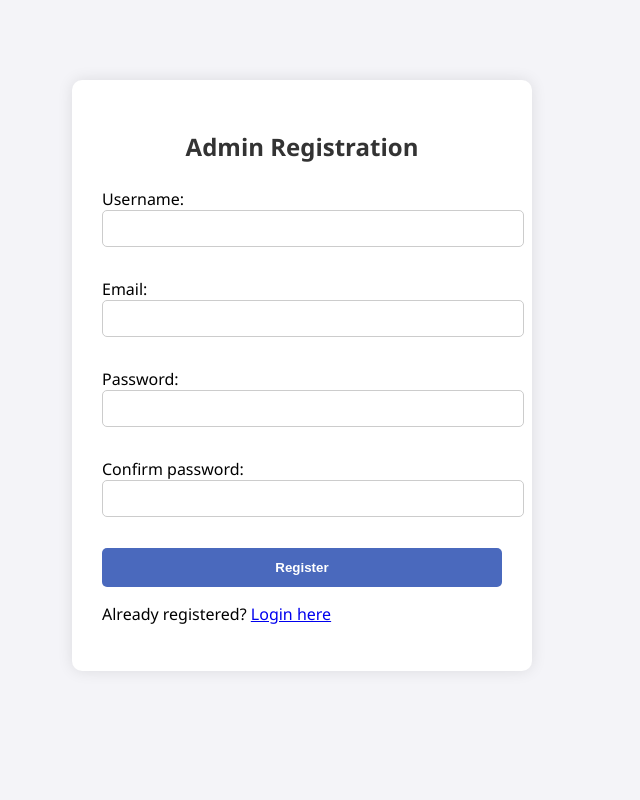
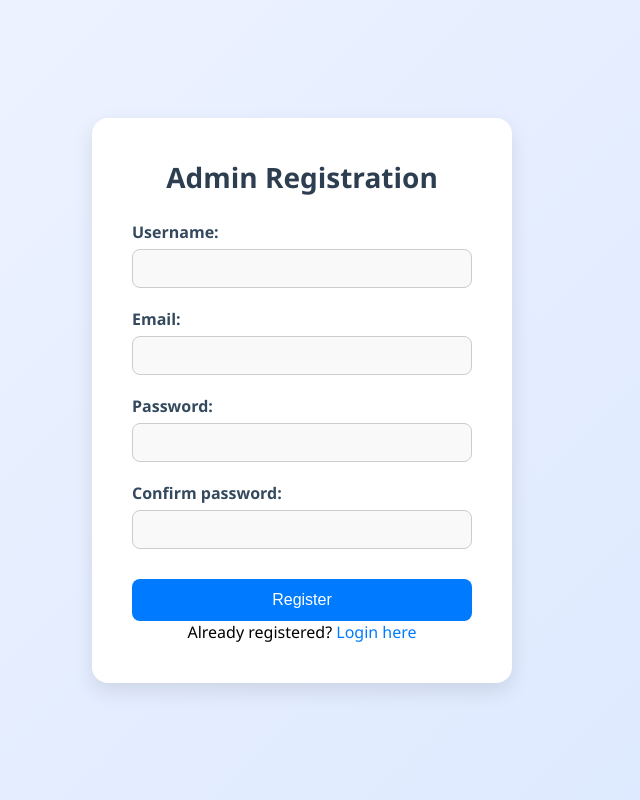
Before and after one commit to salilgupta332/Speedy-Bites, a Django app: page /admin-register/ in a window 1280 px wide. Shown: the whole page, without its empty margins (338-978 px from the left). Run offline with Django 5.2, Linux system fonts and the light colour scheme; parts of the project's set-up code (start-up, migrations or seed data) failed here and were passed over.

Commit message:
Admin Regitration form  updated

```diff
--- a/static/css/admin_register.css
+++ b/static/css/admin_register.css
@@ -1,47 +1,104 @@
-/* static/css/admin_register.css */
-body {
-    background-color: #f4f4f8;
-    font-family: 'Segoe UI', sans-serif;
+/* admin_register.css */
+
+/* Reset some default styles */
+* {
+    margin: 0;
+    padding: 0;
+    box-sizing: border-box;
 }
 
-.form-container {
-    max-width: 400px;
-    margin: 80px auto;
-    padding: 30px;
-    background: #fff;
-    box-shadow: 0 0 15px rgba(0,0,0,0.1);
-    border-radius: 10px;
+body {
+    font-family: 'Segoe UI', Tahoma, Geneva, Verdana, sans-serif;
+    background: linear-gradient(135deg, #f0f4ff, #dbe8ff);
+    display: flex;
+    align-items: center;
+    justify-content: center;
+    height: 100vh;
 }
 
-h2 {
+/* Form Container */
+.form-container {
+    background-color: #ffffff;
+    padding: 40px;
+    border-radius: 16px;
+    box-shadow: 0 8px 20px rgba(0, 0, 0, 0.1);
+    width: 100%;
+    max-width: 420px;
     text-align: center;
-    margin-bottom: 25px;
-    color: #333;
 }
 
-form input {
-    width: 100%;
-    padding: 10px;
-    margin-bottom: 15px;
-    border-radius: 5px;
-    border: 1px solid #ccc;
+/* Heading */
+.form-container h2 {
+    color: #2c3e50;
+    margin-bottom: 25px;
+    font-size: 28px;
 }
 
-button {
+/* Django form elements */
+form p {
+    margin-bottom: 20px;
+    text-align: left;
+}
+
+form label {
+    display: block;
+    margin-bottom: 6px;
+    color: #34495e;
+    font-weight: 600;
+}
+
+form input[type="text"],
+form input[type="email"],
+form input[type="password"] {
     width: 100%;
-    padding: 12px;
-    background: #4a69bd;
+    padding: 10px 14px;
+    border: 1px solid #ccc;
+    border-radius: 8px;
+    font-size: 15px;
+    background-color: #f9f9f9;
+    transition: 0.3s border-color;
+}
+
+form input:focus {
+    border-color: #007bff;
+    outline: none;
+}
+
+/* Submit Button */
+button[type="submit"] {
+    background-color: #007bff;
     color: white;
     border: none;
-    border-radius: 5px;
-    font-weight: bold;
+    padding: 12px 20px;
+    font-size: 16px;
+    border-radius: 8px;
+    cursor: pointer;
+    transition: background-color 0.3s ease;
+    width: 100%;
+    margin-top: 10px;
 }
 
-button:hover {
-    background: #1e3799;
+button[type="submit"]:hover {
+    background-color: #0056b3;
 }
 
+/* Success Message */
 .success {
-    color: green;
-    text-align: center;
+    background-color: #d4edda;
+    color: #155724;
+    padding: 10px;
+    margin-bottom: 20px;
+    border-radius: 6px;
+    border: 1px solid #c3e6cb;
 }
+
+/* Login Link */
+p a {
+    color: #007bff;
+    text-decoration: none;
+    font-weight: 500;
+}
+
+p a:hover {
+    text-decoration: underline;
+}
```
